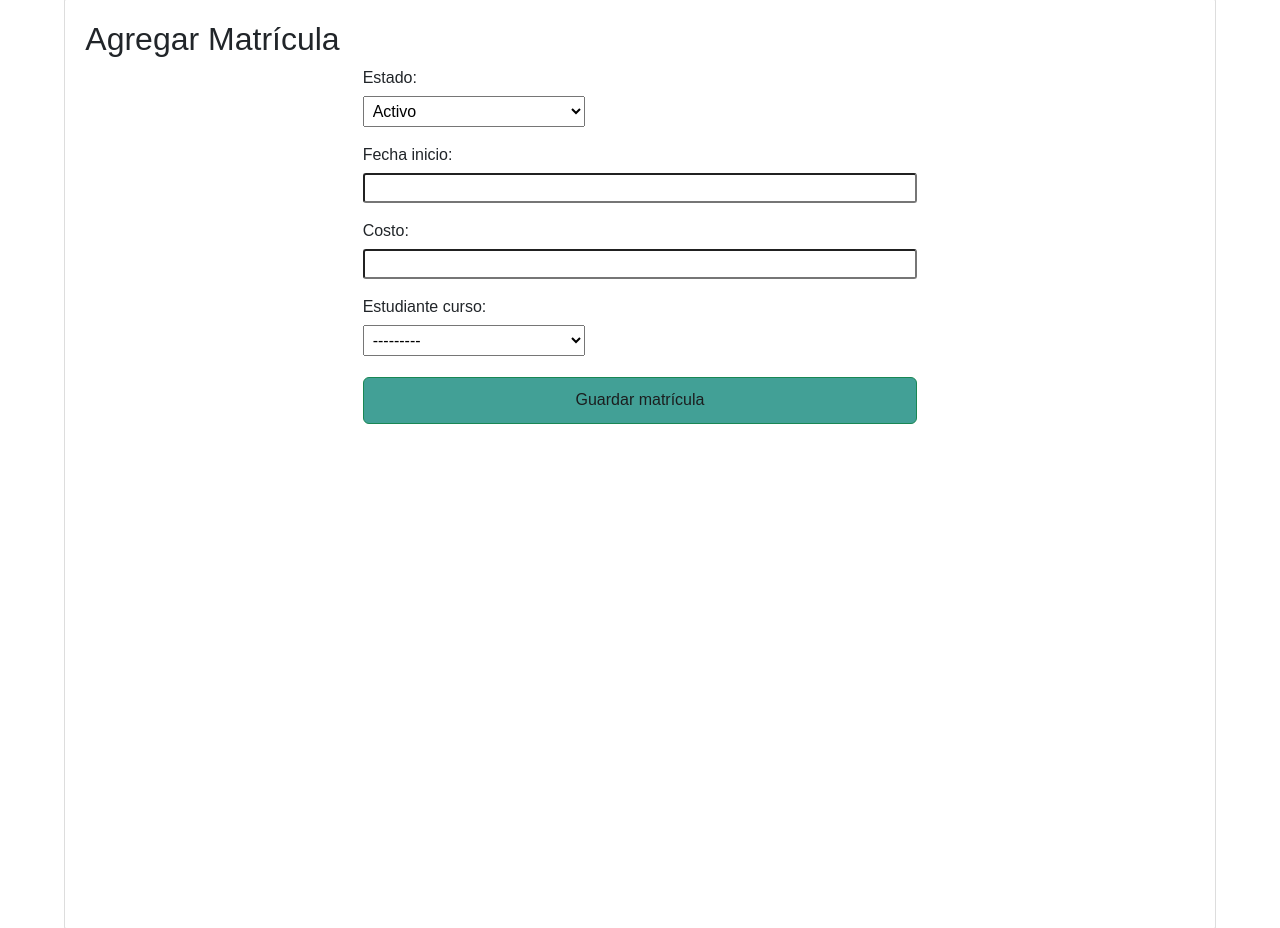
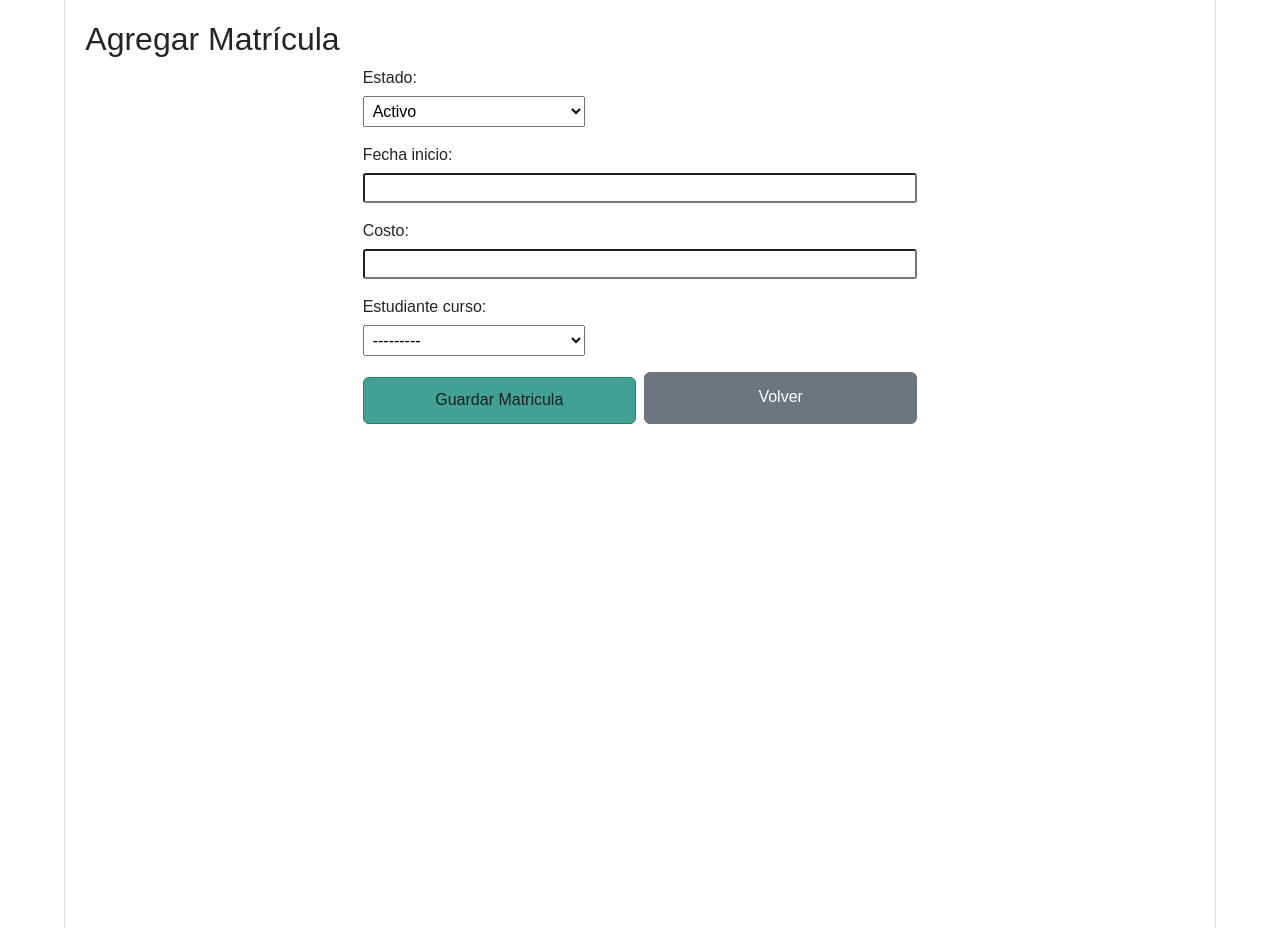
Before and after one commit to JhonPL/VSystem, a Django app: page /matriculas/nueva/ in a window 1280 px wide. Shown: the part 221-1149 px from the top of the page. Run offline with Django 5.2, Linux system fonts and the light colour scheme; data comes from the database, SQL or seed files in the repository.

Commit message:
botones volver -OK

```diff
--- a/matricula/templates/formulario_matricula.html
+++ b/matricula/templates/formulario_matricula.html
@@ -5,7 +5,14 @@
     <form method="post">
         {% csrf_token %}
         {{ form.as_p }}
-        <button type="submit" class="btn btn-success">Guardar matrícula</button>
+
+        <!-- Contenedor para los botones -->
+        <div class="d-flex">
+            <!-- Botón de Guardar Estudiante -->
+            <button type="submit" class="btn btn-success w-50 me-2">Guardar Matricula</button>
+            <!-- Botón de Volver -->
+            <a href="{% url 'lista-matriculas' %}" class="btn btn-secondary w-50 align-items-center justify-content-center" style="line-height: 2.25rem;">Volver</a>
+        </div>
     </form>
 
 {% endblock %}
```
Also changed, not shown: curso/templates/formulario-curso.html (+8 -1 lines), estudiante_curso/templates/formulario_estudiante_curso.html (+8 -1 lines).
